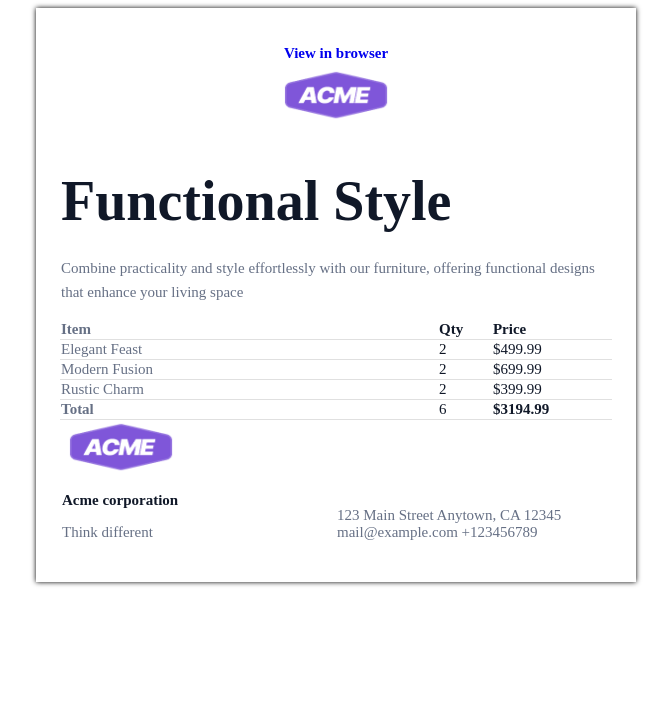
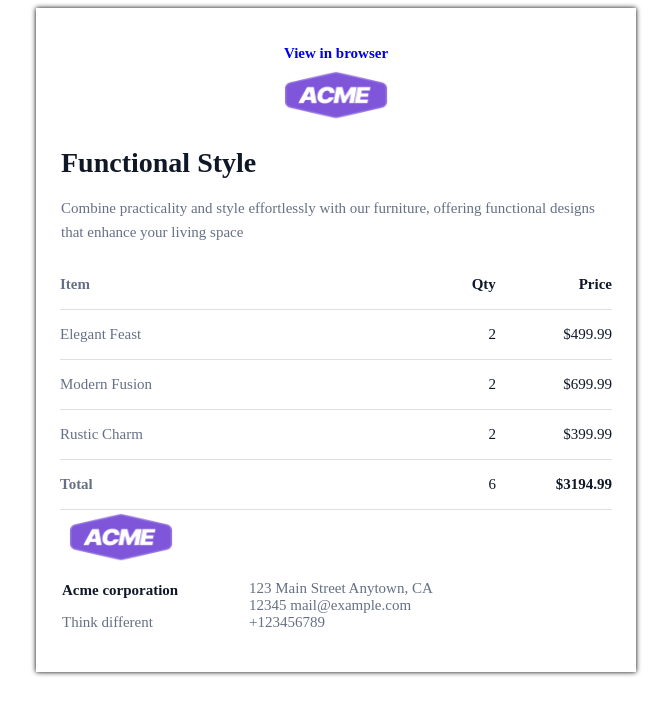
Before and after one commit to ValeriaMats/homework_3, a plain HTML site: page index.html in a window 1280 px wide. Shown: the whole page, without its empty margins (304-975 px from the left). Drawn offline with Linux system fonts and the light colour scheme.

Commit message:
Fixed homework

```diff
--- a/index.html
+++ b/index.html
@@ -30,9 +30,9 @@
                             </div>
                             <div
                                 style="text-align: left; color: #101828; font-size: 28px; font-weight: 600; margin: 0 0 8px; line-height: 36px;">
-                                <h1>
+                                <p style="font-size: 28px; margin: 0;">
                                     Functional Style
-                                </h1>
+                                </p>
                                 <p
                                     style="font-weight: 400; line-height: 24px; font-size: 15px; color: #667085; line-height: 24px;">
                                     Combine practicality and style effortlessly
@@ -49,38 +49,50 @@
                 <tbody style="padding: 24px;">
                     <tr
                         style="border-bottom: 1px solid  #E0E0E0; text-align: left; padding: 16px 0px;">
-                        <th style="width: 376px;">Item</th>
-                        <th style="color: #101828;">Qty</th>
-                        <th style="color: #101828;">Price</th>
+                        <th style="width: 376px; padding: 16px 0px;">Item</th>
+                        <th
+                            style="color: #101828; text-align: right; padding: 16px 0 16px 10px;">Qty</th>
+                        <th
+                            style="color: #101828; text-align: right; padding: 16px 0 16px 10px;">Price</th>
                     </tr>
                     <tr
                         style="border-bottom: 1px solid  #E0E0E0;">
-                        <td style="width: 376px;">Elegant Feast</td>
-                        <td style="color: #0d1421;">2</td>
-                        <td style="color: #101828;">$499.99</td>
+                        <td style="width: 376px; padding: 16px 0px;">Elegant
+                            Feast</td>
+                        <td
+                            style="color: #0d1421; text-align: right; padding: 16px 0 16px 10px;">2</td>
+                        <td
+                            style="color: #101828; text-align: right; padding: 16px 0 16px 10px;">$499.99</td>
                     </tr>
                     <tr style="border-bottom: 1px solid  #E0E0E0;">
-                        <td style="width: 376px;">Modern Fusion</td>
-                        <td style="color: #101828;">2</td>
-                        <td style="color: #101828;">$699.99</td>
+                        <td style="width: 376px; padding: 16px 0px;">Modern
+                            Fusion</td>
+                        <td
+                            style="color: #101828; text-align: right; padding: 16px 0 16px 10px;">2</td>
+                        <td
+                            style="color: #101828; text-align: right; padding: 16px 0 16px 10px;">$699.99</td>
                     </tr>
                     <tr style="border-bottom: 1px solid  #E0E0E0;">
-                        <td style="width: 376px;">Rustic Charm</td>
-                        <td style="color: #101828;">2</td>
-                        <td style="color: #101828;">$399.99</td>
+                        <td style="width: 376px; padding: 16px 0px;">Rustic
+                            Charm</td>
+                        <td
+                            style="color: #101828; text-align: right; padding: 16px 0 16px 10px;">2</td>
+                        <td
+                            style="color: #101828; text-align: right; padding: 16px 0 16px 10px;">$399.99</td>
                     </tr>
                     <tr
                         style="border-bottom: 1px solid  #E0E0E0;">
                         <td
-                            style="font-weight: 600; width: 376px;">Total</td>
-                        <td style="color: #101828;">6</td>
+                            style="font-weight: 600; width: 376px; padding: 16px 0px;">Total</td>
                         <td
-                            style="font-weight: 600; color: #101828;">$3194.99</td>
+                            style="color: #101828; text-align: right; padding: 16px 0 16px 10px;">6</td>
+                        <td
+                            style="font-weight: 600; color: #101828; text-align: right; padding: 16px 0 16px 10px;">$3194.99</td>
                     </tr>
                 </tbody>
                 <tfoot>
                     <tr>
-                        <td colspan="3">
+                        <td>
                             <table style="width: 100%;">
                                 <tbody>
                                     <tr>
@@ -95,8 +107,7 @@
                                                 Think different
                                             </p>
                                         </td>
-                                        <td
-                                            style="vertical-align: bottom;">
+                                        <td style="vertical-align: bottom;">
                                             <p>
                                                 123 Main Street Anytown, CA
                                                 12345
```
